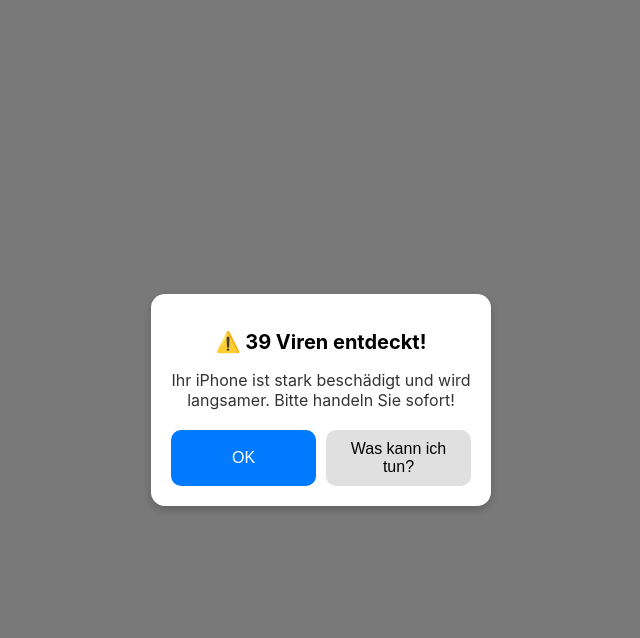
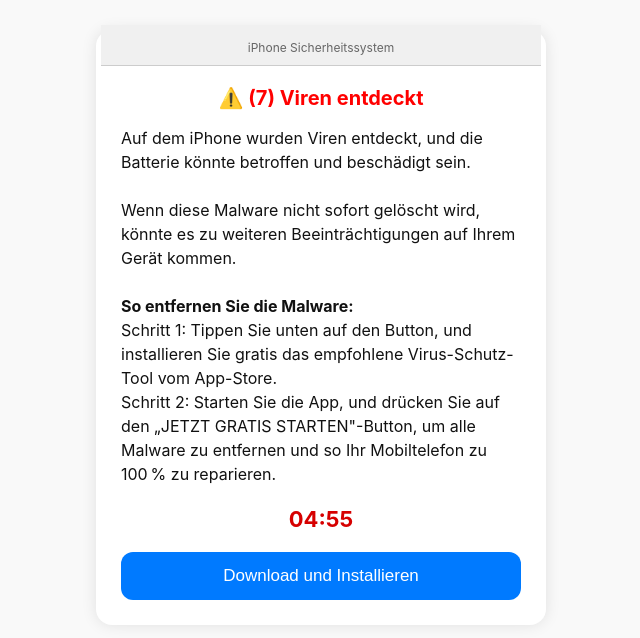
Before and after one commit to wernee/Virus, a plain HTML site: page index.html in a window 1280 px wide. Shown: the whole page, without its empty margins (319-959 px from the left). Drawn offline with Linux system fonts and the light colour scheme.

Commit message:
index.html

```diff
--- a/index.html
+++ b/index.html
@@ -2,117 +2,130 @@
 <html lang="de">
 <head>
   <meta charset="UTF-8">
-  <meta name="viewport" content="width=device-width, initial-scale=1.0">
-  <title>iOS Virenwarnung</title>
+  <meta name="viewport" content="width=device-width, initial-scale=1">
+  <title>iPhone Warnung</title>
   <style>
     body {
+      margin: 0;
       font-family: -apple-system, BlinkMacSystemFont, sans-serif;
-      background-color: #f2f2f2;
-      margin: 0;
-      padding: 0;
+      background-color: #f9f9f9;
+      color: #111;
+      text-align: center;
+      padding: 30px 20px;
     }
 
-    .overlay {
-      position: fixed;
-      top: 0; left: 0;
-      width: 100%; height: 100%;
-      background: rgba(0, 0, 0, 0.5);
-      display: flex;
-      align-items: center;
-      justify-content: center;
-      z-index: 10;
+    .container {
+      max-width: 400px;
+      margin: auto;
+      background: white;
+      border-radius: 16px;
+      padding: 25px;
+      box-shadow: 0 0 15px rgba(0,0,0,0.1);
     }
 
-    .popup {
-      background: white;
-      border-radius: 14px;
-      width: 90%;
-      max-width: 300px;
-      box-shadow: 0 4px 10px rgba(0,0,0,0.2);
-      text-align: center;
-      padding: 20px;
+    h1 {
+      font-size: 20px;
+      color: red;
+      margin-bottom: 15px;
     }
 
-    .popup h2 {
-      font-size: 20px;
-      margin-bottom: 10px;
+    p {
+      font-size: 16px;
+      line-height: 1.5;
+      text-align: left;
     }
 
-    .popup p {
-      font-size: 16px;
-      color: #333;
+    .timer {
+      font-size: 22px;
+      font-weight: bold;
+      color: #d60000;
+      margin: 20px 0;
     }
 
-    .buttons {
-      margin-top: 20px;
-      display: flex;
-      gap: 10px;
-      justify-content: center;
+    button {
+      background: #007aff;
+      color: white;
+      border: none;
+      border-radius: 12px;
+      padding: 14px 20px;
+      font-size: 17px;
+      cursor: pointer;
+      transition: background 0.2s;
+      width: 100%;
     }
 
-    .buttons button {
-      flex: 1;
-      padding: 10px;
-      font-size: 16px;
-      border-radius: 10px;
-      border: none;
-      cursor: pointer;
+    button:hover {
+      background: #005edb;
     }
 
-    .ok {
-      background: #007aff;
-      color: white;
+    .prank {
+      display: none;
+      font-size: 22px;
+      margin-top: 40px;
+      color: green;
     }
 
-    .help {
-      background: #e0e0e0;
-    }
-
-    .message {
-      display: none;
-      font-size: 20px;
-      text-align: center;
-      margin-top: 50px;
-      color: red;
+    .ios-bar {
+      height: 35px;
+      background: #f0f0f0;
+      border-bottom: 1px solid #ccc;
+      margin: -30px -20px 20px -20px;
+      padding-top: 5px;
+      display: flex;
+      justify-content: center;
+      align-items: center;
+      font-size: 12px;
+      color: #666;
     }
   </style>
 </head>
 <body>
 
-<div class="overlay" id="popup">
-  <div class="popup">
-    <h2>Gerät wird gescannt...</h2>
-    <p>Bitte warten...</p>
-  </div>
-</div>
+  <div class="container">
+    <div class="ios-bar">iPhone Sicherheitssystem</div>
 
-<div class="overlay" id="virusAlert" style="display: none;">
-  <div class="popup">
-    <h2>⚠️ 39 Viren entdeckt!</h2>
-    <p>Ihr iPhone ist stark beschädigt und wird langsamer. Bitte handeln Sie sofort!</p>
-    <div class="buttons">
-      <button class="ok" onclick="showPrank()">OK</button>
-      <button class="help" onclick="showPrank()">Was kann ich tun?</button>
+    <h1>⚠️ (7) Viren entdeckt</h1>
+    <p>
+      Auf dem iPhone wurden Viren entdeckt, und die Batterie könnte betroffen und beschädigt sein.<br><br>
+      Wenn diese Malware nicht sofort gelöscht wird, könnte es zu weiteren Beeinträchtigungen auf Ihrem Gerät kommen.<br><br>
+      <strong>So entfernen Sie die Malware:</strong><br>
+      Schritt 1: Tippen Sie unten auf den Button, und installieren Sie gratis das empfohlene Virus-Schutz-Tool vom App-Store.<br>
+      Schritt 2: Starten Sie die App, und drücken Sie auf den „JETZT GRATIS STARTEN"-Button, um alle Malware zu entfernen und so Ihr Mobiltelefon zu 100 % zu reparieren.
+    </p>
+
+    <div class="timer" id="timer">05:00</div>
+
+    <button onclick="showPrank()">Download und Installieren</button>
+
+    <div class="prank" id="prankMsg">
+      😄 Keine Sorge – it's a prank!
     </div>
   </div>
-</div>
 
-<div class="message" id="prankMsg">
-  🤪 It's a prank, Bro.
-</div>
+  <script>
+    // Countdown-Timer: 5 Minuten
+    let timeLeft = 300; // Sekunden
 
-<script>
-  // Simulierter Scan → zeigt nach 2 Sekunden den Virus-Popup
-  setTimeout(() => {
-    document.getElementById('popup').style.display = 'none';
-    document.getElementById('virusAlert').style.display = 'flex';
-  }, 2000);
+    function updateTimer() {
+      const minutes = Math.floor(timeLeft / 60);
+      const seconds = timeLeft % 60;
+      document.getElementById('timer').innerText =
+        `${minutes.toString().padStart(2, '0')}:${seconds.toString().padStart(2, '0')}`;
 
-  function showPrank() {
-    document.getElementById('virusAlert').style.display = 'none';
-    document.getElementById('prankMsg').style.display = 'block';
-  }
-</script>
+      if (timeLeft > 0) {
+        timeLeft--;
+        setTimeout(updateTimer, 1000);
+      }
+    }
+
+    updateTimer();
+
+    function showPrank() {
+      document.querySelector('button').style.display = 'none';
+      document.getElementById('prankMsg').style.display = 'block';
+      document.getElementById('timer').style.display = 'none';
+    }
+  </script>
 
 </body>
 </html>
```
